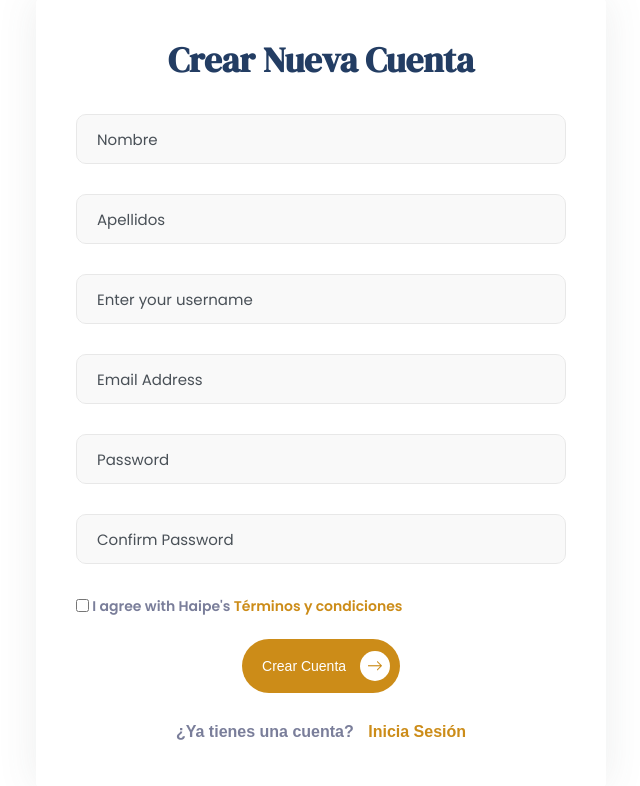
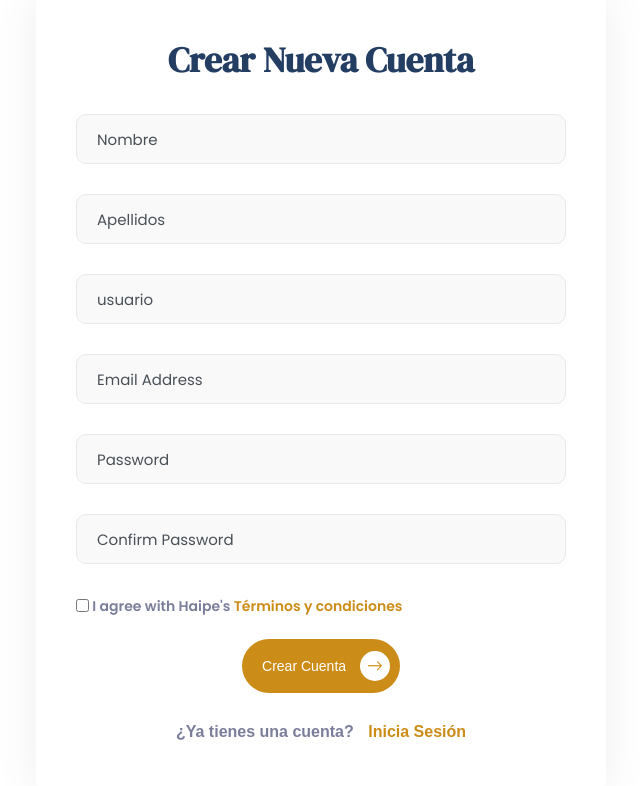
Before and after one commit to mattmosz/hotel, a PHP site: page /quinto/index.php?url=registro in a window 1280 px wide. Shown: the part 556-1342 px from the top of the page, without its empty margins (319-959 px from the left). Run offline with PHP 8.4, Linux system fonts and the light colour scheme; style sheets or scripts are compiled from the project's sources; some libraries are stand-ins or nearby versions; some web fonts are replaced.

Commit message:
fix: registro usuario

```diff
--- a/views/principal/registro.php
+++ b/views/principal/registro.php
@@ -14,17 +14,17 @@ include_once 'views/template/portada.php'; ?>
                         <div class="row">
                             <div class="col-md-12 col-sm-12">
                                 <div class="form-group">
-                                    <input class="form-control" type="text" name="name" placeholder="Nombre">
+                                    <input class="form-control" type="text" name="nombre" placeholder="Nombre">
                                 </div>
                             </div>
                             <div class="col-md-12 col-sm-12 ">
                                 <div class="form-group">
-                                    <input class="form-control" type="text" name="name" placeholder="Apellidos">
+                                    <input class="form-control" type="text" name="apellido" placeholder="Apellidos">
                                 </div>
                             </div>
                             <div class="col-md-12 col-sm-12">
                                 <div class="form-group">
-                                    <input class="form-control" type="text" name="name" placeholder="Enter your username">
+                                    <input class="form-control" type="text" name="usuario" placeholder="usuario">
                                 </div>
                             </div>
                             <div class="col-md-12 col-sm-12">
```
